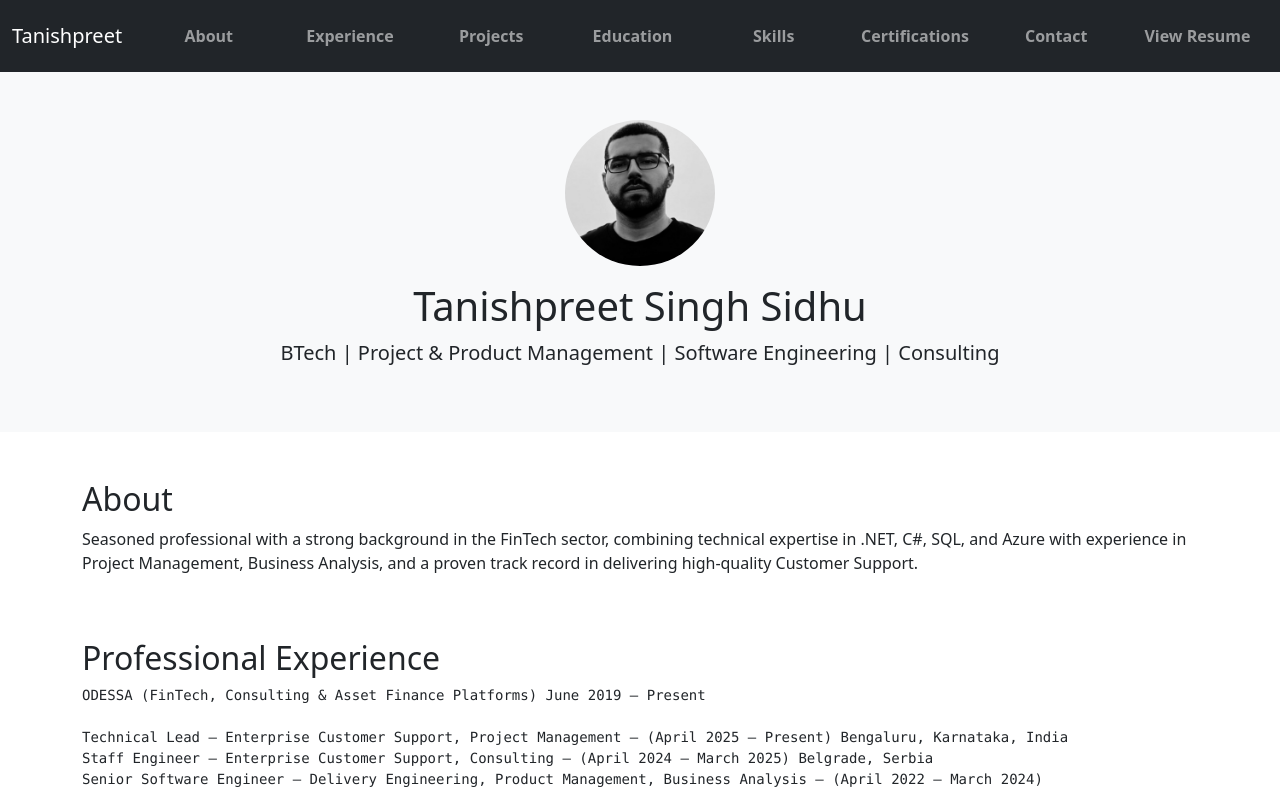
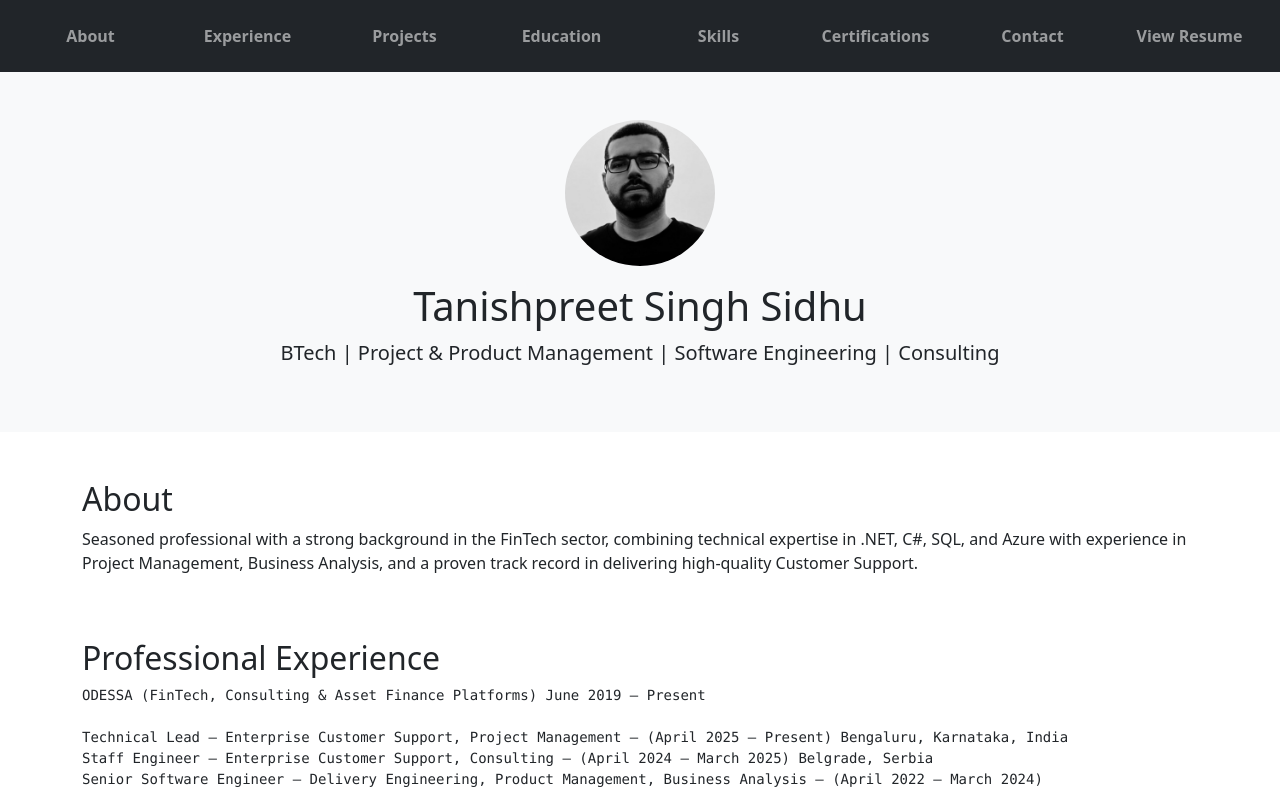
Before and after one commit to tanishsidhu/tanish-portfolio, a plain HTML site: page index.html in a window 1280 px wide. Shown: the top 792 px of the page. Drawn offline with nearby package versions, Linux system fonts and the light colour scheme.

Commit message:
Update index.html

```diff
--- a/index.html
+++ b/index.html
@@ -11,7 +11,6 @@
 
 <nav class="navbar navbar-expand-lg navbar-dark bg-dark sticky-top">
   <div class="container-fluid">
-    <a class="navbar-brand" href="#">Tanishpreet</a>
     <button class="navbar-toggler" type="button" data-bs-toggle="collapse" data-bs-target="#navbarNavDropdown" aria-controls="navbarNavDropdown" aria-expanded="false" aria-label="Toggle navigation">
       <span class="navbar-toggler-icon"></span>
     </button>
```
